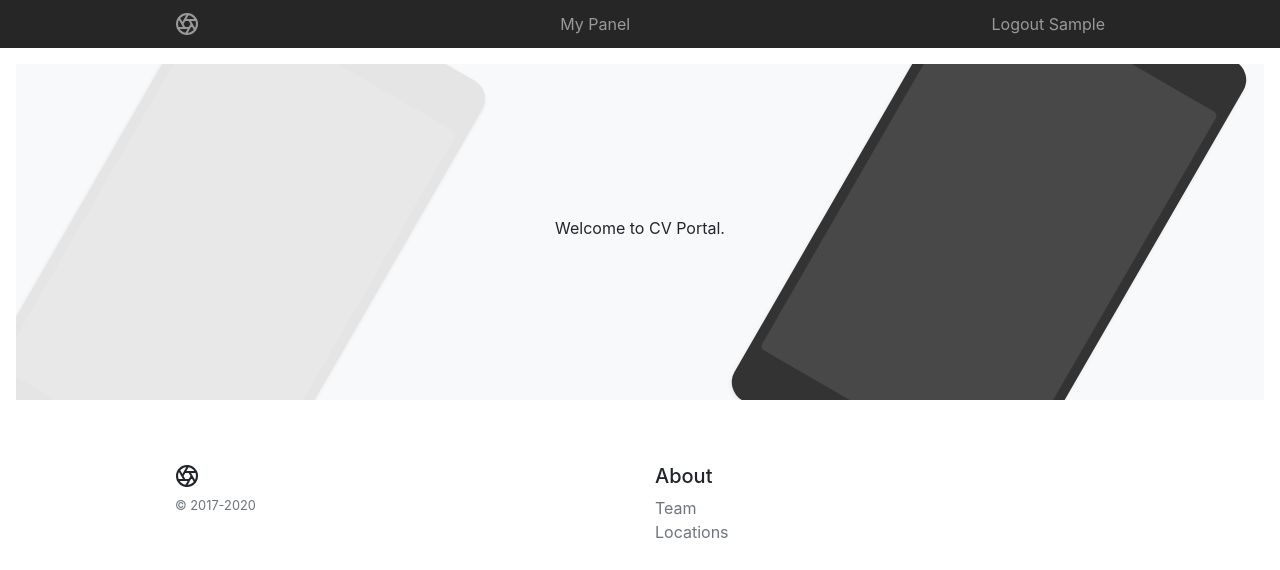
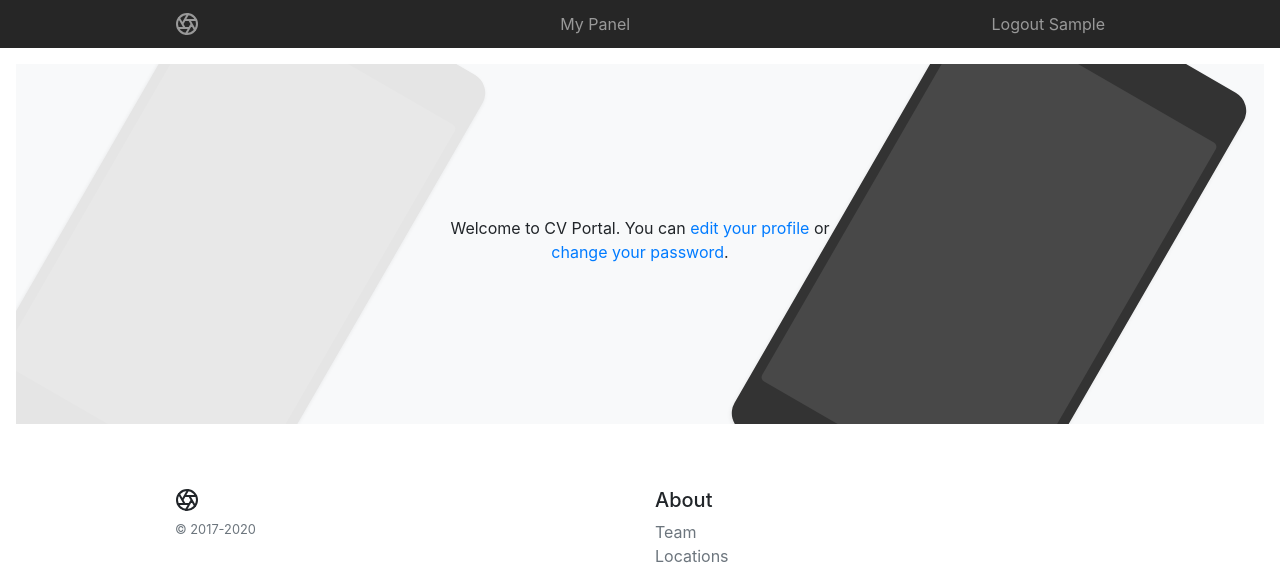
Before and after one commit to peergrammer/cvportal, a Django app: page /account/ in a window 1280 px wide. Shown: the top 570 px of the page. Run offline with Django 3.2, Linux system fonts and the light colour scheme; the visitor is signed in with stand-in values (Sample User, id 1); some libraries are stand-ins or nearby versions.

Commit message:
CVP-14 Create additional fields (single values) for User Profile

```diff
--- a/account/templates/account/panel.html
+++ b/account/templates/account/panel.html
@@ -1,5 +1,5 @@
 {% extends "base.html" %}
 {% block title %} Dashboard Panel {% endblock %}
 {% block content %}
-<p>Welcome to CV Portal.</p>
+<p>Welcome to CV Portal. You can <a href="{% url 'edit' %}">edit your profile</a> or <a href="{% url 'password_change' %}">change your password</a>.</p></p>
 {% endblock %}
--- a/account/templates/registration/login.html
+++ b/account/templates/registration/login.html
@@ -15,6 +15,6 @@
             <input type="submit" value="Log-in"
         ></p>
     </form>
-    <p><a href="{% url "password_reset" %}">Forgotten your password?</a></p>
+    <p><a href="{% url 'password_reset' %}">Forgotten your password?</a></p>
 </div>
 {% endblock %}
--- a/account/templates/registration/password_reset_complete.html
+++ b/account/templates/registration/password_reset_complete.html
@@ -2,5 +2,5 @@
 {% block title %} Password reset {% endblock %}
 {% block content %}
 <h1>Password set</h1>
-<p>Your password has been set. You can <a href="{% url "login" %}">log in now</a></p>
+<p>Your password has been set. You can <a href="{% url 'login' %}">log in now</a></p>
 {% endblock %}
--- a/account/urls.py
+++ b/account/urls.py
@@ -16,4 +16,5 @@ urlpatterns = [
     #path('reset/done/', auth_views.PasswordResetCompleteView.as_view(), name='password_reset_complete'),
     path('', include('django.contrib.auth.urls')),
     path('register/', views.register, name='register'),
+    path('edit/', views.edit, name='edit'),
 ]
--- a/account/views.py
+++ b/account/views.py
@@ -1,9 +1,9 @@
 from django.http import HttpResponse
 from django.shortcuts import render
 from django.contrib.auth import authenticate, login
-from .forms import LoginForm, UserRegistrationForm
+from .forms import LoginForm, UserRegistrationForm, UserEditForm, ProfileEditForm
 from django.contrib.auth.decorators import login_required
-
+from .models import Profile
 
 def user_login(request):
     if request.method == 'POST':
@@ -35,7 +35,25 @@ def register(request):
             new_user = user_form.save(commit=False) #dont commit yet
             new_user.set_password(user_form.cleaned_data['password'])
             new_user.save()
+            # Create the profile associated with this registration
+            Profile.objects.create(user=new_user)
             return render(request, 'account/register_done.html', {'new_user': new_user})
     else:
         user_form = UserRegistrationForm()
     return render(request, 'account/register.html', {'user_form': user_form})
+
+@login_required
+def edit(request):
+    if request.method == 'POST':
+        user_form = UserEditForm(instance=request.user, data=request.POST)
+        profile_form = ProfileEditForm(instance=request.user.profile,
+                                        data=request.POST)
+
+        if user_form.is_valid() and profile_form.is_valid():
+            user_form.save()
+            profile_form.save()
+    else:
+        user_form = UserEditForm(instance=request.user)
+        profile_form = ProfileEditForm(instance=request.user.profile)
+
+    return render(request, 'account/edit.html', {'user_form': user_form, 'profile_form': profile_form})
--- a/cvportal/settings.py
+++ b/cvportal/settings.py
@@ -10,6 +10,7 @@ For the full list of settings and their values, see
 https://docs.djangoproject.com/en/3.1/ref/settings/
 """
 
+import os
 from pathlib import Path
 
 # Build paths inside the project like this: BASE_DIR / 'subdir'.
@@ -80,7 +81,7 @@ DATABASES = {
         'NAME': 'cvportal',
         'USER': 'djangouser',
         'PASSWORD': 'djangouser',
-        'HOST': '172.25.66.89',
+        'HOST': '172.30.99.111',
         'PORT': 3306,
     }
 }
@@ -129,3 +130,6 @@ LOGIN_URL = 'login'
 LOGOUT_URL = 'logout'
 
 EMAIL_BACKEND = 'django.core.mail.backends.console.EmailBackend'
+
+MEDIA_URL = '/media/'
+MEDIA_ROOT = os.path.join(BASE_DIR, 'media/')
--- a/cvportal/urls.py
+++ b/cvportal/urls.py
@@ -15,8 +15,13 @@ Including another URLconf
 """
 from django.contrib import admin
 from django.urls import path, include
+from django.conf import settings
+from django.conf.urls.static import static
 
 urlpatterns = [
     path('admin/', admin.site.urls),
     path('account/', include('account.urls')),
 ]
+
+if settings.DEBUG:
+    urlpatterns += static(settings.MEDIA_URL, document_root=settings.MEDIA_ROOT)
```
Also changed, not shown: account/forms.py (+12 -0 lines).
